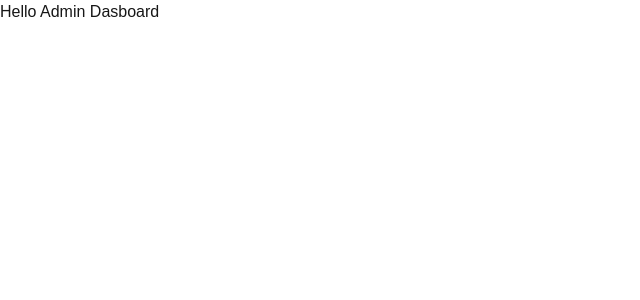
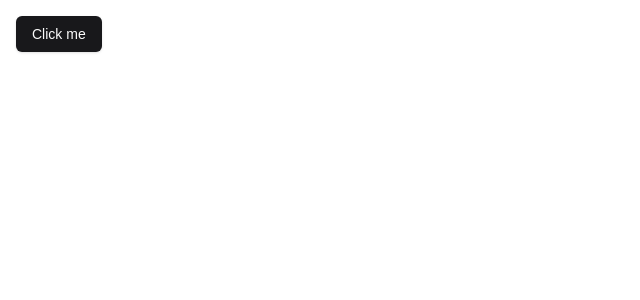
Before and after one commit to RuzA23/project2, a Next.js app: page / in a window 1280 px wide. Shown: the top 300 px of the page, without its empty margins (0-640 px from the left). Built offline with nearby package versions, Linux system fonts and the light colour scheme.

Commit message:
new compinent

```diff
--- /dev/null
+++ b/app/(root)/page.tsx
@@ -0,0 +1,9 @@
+import { Button } from "@/components/ui/button";
+
+export default function Home() {
+  return (
+    <div className="p-4">
+      <Button>Click me</Button>
+    </div>
+  );
+}
--- a/app/page.tsx
+++ /dev/null
@@ -1,3 +0,0 @@
-export default function Home() {
-  return <p>Hello Admin Dasboard</p>;
-}
--- /dev/null
+++ b/components/ui/button.tsx
@@ -0,0 +1,57 @@
+import * as React from "react"
+import { Slot } from "@radix-ui/react-slot"
+import { cva, type VariantProps } from "class-variance-authority"
+
+import { cn } from "@/lib/utils"
+
+const buttonVariants = cva(
+  "inline-flex items-center justify-center whitespace-nowrap rounded-md text-sm font-medium transition-colors focus-visible:outline-none focus-visible:ring-1 focus-visible:ring-ring disabled:pointer-events-none disabled:opacity-50",
+  {
+    variants: {
+      variant: {
+        default:
+          "bg-primary text-primary-foreground shadow hover:bg-primary/90",
+        destructive:
+          "bg-destructive text-destructive-foreground shadow-sm hover:bg-destructive/90",
+        outline:
+          "border border-input bg-background shadow-sm hover:bg-accent hover:text-accent-foreground",
+        secondary:
+          "bg-secondary text-secondary-foreground shadow-sm hover:bg-secondary/80",
+        ghost: "hover:bg-accent hover:text-accent-foreground",
+        link: "text-primary underline-offset-4 hover:underline",
+      },
+      size: {
+        default: "h-9 px-4 py-2",
+        sm: "h-8 rounded-md px-3 text-xs",
+        lg: "h-10 rounded-md px-8",
+        icon: "h-9 w-9",
+      },
+    },
+    defaultVariants: {
+      variant: "default",
+      size: "default",
+    },
+  }
+)
+
+export interface ButtonProps
+  extends React.ButtonHTMLAttributes<HTMLButtonElement>,
+    VariantProps<typeof buttonVariants> {
+  asChild?: boolean
+}
+
+const Button = React.forwardRef<HTMLButtonElement, ButtonProps>(
+  ({ className, variant, size, asChild = false, ...props }, ref) => {
+    const Comp = asChild ? Slot : "button"
+    return (
+      <Comp
+        className={cn(buttonVariants({ variant, size, className }))}
+        ref={ref}
+        {...props}
+      />
+    )
+  }
+)
+Button.displayName = "Button"
+
+export { Button, buttonVariants }
--- a/package.json
+++ b/package.json
@@ -10,6 +10,7 @@
   },
   "dependencies": {
     "@radix-ui/react-icons": "^1.3.0",
+    "@radix-ui/react-slot": "^1.1.0",
     "class-variance-authority": "^0.7.0",
     "clsx": "^2.1.1",
     "lucide-react": "^0.440.0",
```
Also changed, not shown: 1 other file (tests, documents, lock files or other folders).
